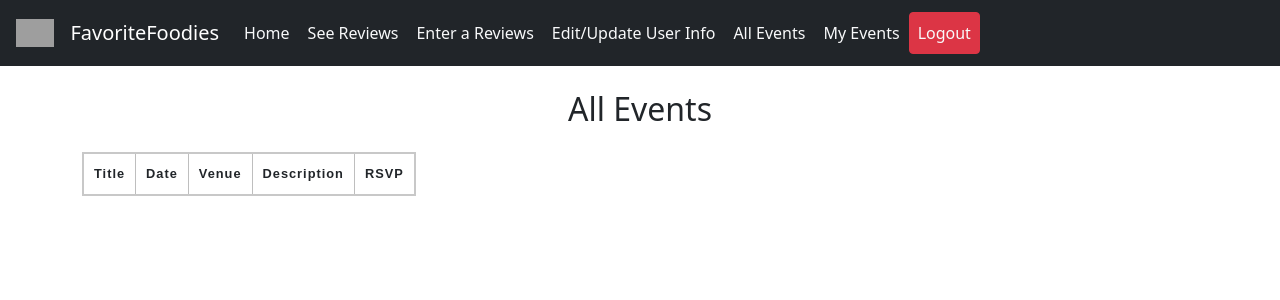
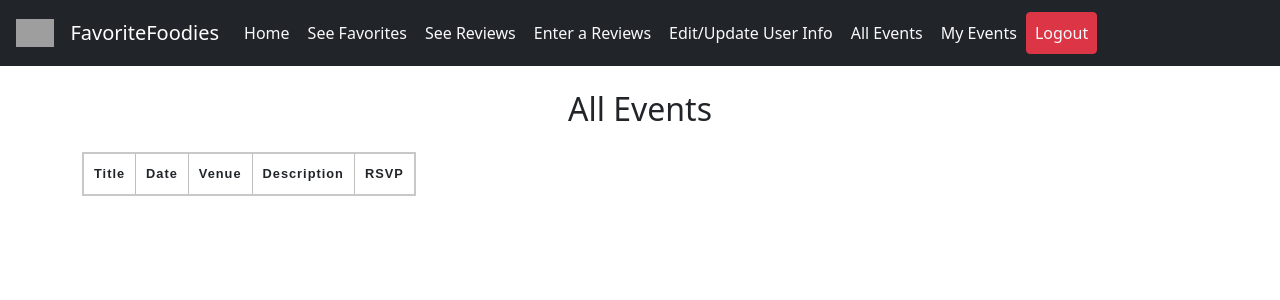
Before and after one commit to sarayliu/favorite-foodies, a PHP site: page /templates/allEvents.php in a window 1280 px wide. Shown: the top 300 px of the page. Run offline with PHP 8.4, Linux system fonts and the light colour scheme; data that the repository does not hold is empty; some libraries are stand-ins or nearby versions; grey boxes are pictures that could not be loaded.

Commit message:
added link to favorites page in navbar

```diff
--- a/dbProjectTest/templates/allEvents.php
+++ b/dbProjectTest/templates/allEvents.php
@@ -35,6 +35,9 @@
               <li class="nav-item">
                   <a class="nav-link btn btn-default text-light" href="?command=homePage">Home</a>
               </li>
+              <li class="nav-item">
+                  <a class="nav-link btn btn-default text-light" href="?command=seeFavorites">See Favorites</a>
+                </li>
               <li class="nav-item">
                   <a class="nav-link btn btn-default text-light" href="?command=seeReviews">See Reviews</a>
               </li>
--- a/dbProjectTest/templates/editInfo.php
+++ b/dbProjectTest/templates/editInfo.php
@@ -29,6 +29,9 @@
                     <!-- <a class="nav-link text-dark" href="home.html"> Home </a> -->
                     <a class="nav-link btn btn-default text-light" href="?command=homePage">Home</a>
 
+                </li>
+                <li class="nav-item">
+                  <a class="nav-link btn btn-default text-light" href="?command=seeFavorites">See Favorites</a>
                 </li>
 
                 <li class="nav-item">
--- a/dbProjectTest/templates/enterReview.php
+++ b/dbProjectTest/templates/enterReview.php
@@ -31,6 +31,9 @@
                     <!-- <a class="nav-link text-dark" href="home.html"> Home </a> -->
                     <a class="nav-link btn btn-default text-light" href="?command=homePage">Home</a>
 
+                </li>
+                <li class="nav-item">
+                  <a class="nav-link btn btn-default text-light" href="?command=seeFavorites">See Favorites</a>
                 </li>
 
                 <li class="nav-item">
--- a/dbProjectTest/templates/myEvents.php
+++ b/dbProjectTest/templates/myEvents.php
@@ -35,6 +35,9 @@
               <li class="nav-item">
                   <a class="nav-link btn btn-default text-light" href="?command=homePage">Home</a>
               </li>
+              <li class="nav-item">
+                  <a class="nav-link btn btn-default text-light" href="?command=seeFavorites">See Favorites</a>
+                </li>
               <li class="nav-item">
                   <a class="nav-link btn btn-default text-light" href="?command=seeReviews">See Reviews</a>
               </li>
--- a/dbProjectTest/templates/seeReviews.php
+++ b/dbProjectTest/templates/seeReviews.php
@@ -38,6 +38,9 @@
                     <!-- <a class="nav-link text-dark" href="home.html"> Home </a> -->
                     <a class="nav-link btn btn-default text-light" href="?command=homePage">Home</a>
 
+                </li>
+                <li class="nav-item">
+                  <a class="nav-link btn btn-default text-light" href="?command=seeFavorites">See Favorites</a>
                 </li>
 
                 <li class="nav-item">
```
